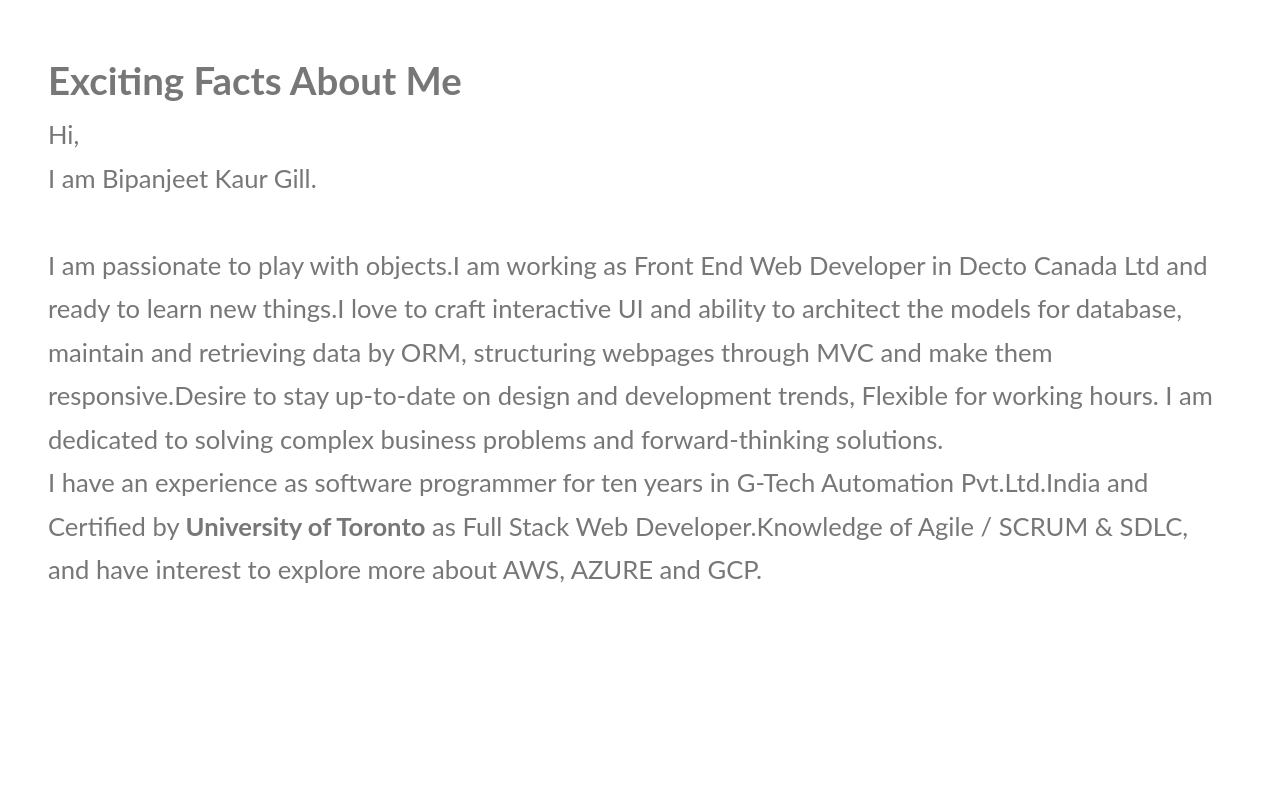
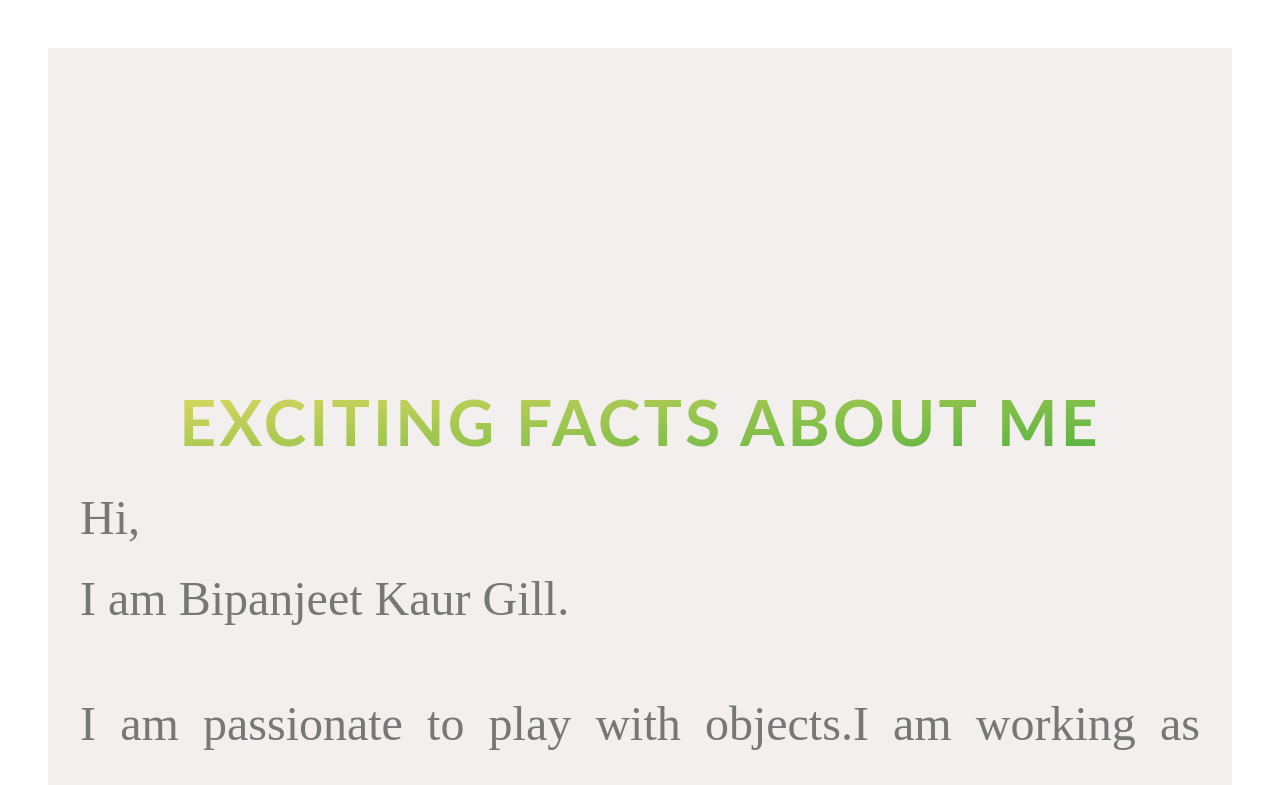
Before and after one commit to bipan82gill/react-portfolio, a React (Create React App) app: page /about in a window 1280 px wide. Shown: the top 785 px of the page. Built offline with nearby package versions, Linux system fonts and the light colour scheme.

Commit message:
styling about section

```diff
--- a/src/Pages/About.css
+++ b/src/Pages/About.css
@@ -0,0 +1,38 @@
+.section-about{
+    background-color: #f3efef;
+    /* margin-top:-10vh; */
+    padding: 20rem 0;
+}
+.heading-secondary{
+    font-size:4rem;
+    text-transform: uppercase;
+    font-weight: 700;
+    display:inline-block;
+    background-image: linear-gradient(to right bottom,
+    rgba(231, 212, 39, 0.705), rgba(27, 156, 16, 0.8));
+    -webkit-background-clip:text;
+    color:transparent;
+    letter-spacing: .2rem;
+    transition: all .2s;
+}
+.heading-secondary:hover{
+    transform: skewY(2deg) skewX(15deg) scale(1.1);
+    text-shadow: .5rem 1rem 2rem rgba(rgb(32, 31, 31), .2);
+}
+.paragraph{
+    text-align: justify;
+    font-size: 3rem;
+    font-family:'Baloo Chettan 2', cursive;
+    margin-left:2rem;
+    margin-right:2rem;
+}
+
+.u-center-text{
+    text-align: center;
+}
+.u-margin-top{
+    margin-top:15rem;
+}
+.u-margin-bottom-8{
+    margin-bottom: 8rem;
+}
--- a/src/Pages/About.js
+++ b/src/Pages/About.js
@@ -3,16 +3,16 @@ import React from 'react';
 import './About.css';
 
 const About = () => {
-    return( <section class="section-about" id = "about">
-    <div class="u-center-text u-margin-bottom-8">
-        <h2 class="heading-secondary">
+    return( <section className="section-about" id = "about">
+    <div className="u-center-text u-margin-bottom-8">
+        <h2 className="heading-secondary">
             Exciting Facts About Me
         </h2>
-        <p class ="paragraph">Hi,</p>
-        <p class ="paragraph">I am Bipanjeet Kaur Gill.</p><br/>
-        <p class ="paragraph">
+        <p className ="paragraph">Hi,</p>
+        <p className ="paragraph">I am Bipanjeet Kaur Gill.</p><br/>
+        <p className ="paragraph">
             I am passionate to play with objects.I am working as Front End Web Developer in Decto Canada Ltd and  ready to learn new things.I love to craft interactive UI and ability to architect the models for database, maintain and retrieving data by ORM, structuring webpages through MVC and make them responsive.Desire to stay up-to-date on design and development trends, Flexible for working hours. I am dedicated to solving complex business problems and forward-thinking solutions.</p>
-        <p class ="paragraph">
+        <p className ="paragraph">
             I have an experience as software programmer for ten years in G-Tech Automation Pvt.Ltd.India and Certified by <b>University of Toronto</b> as Full Stack Web Developer.Knowledge of Agile / SCRUM & SDLC, and have interest to explore more about AWS, AZURE and GCP.
         </p>
         </div>
```
